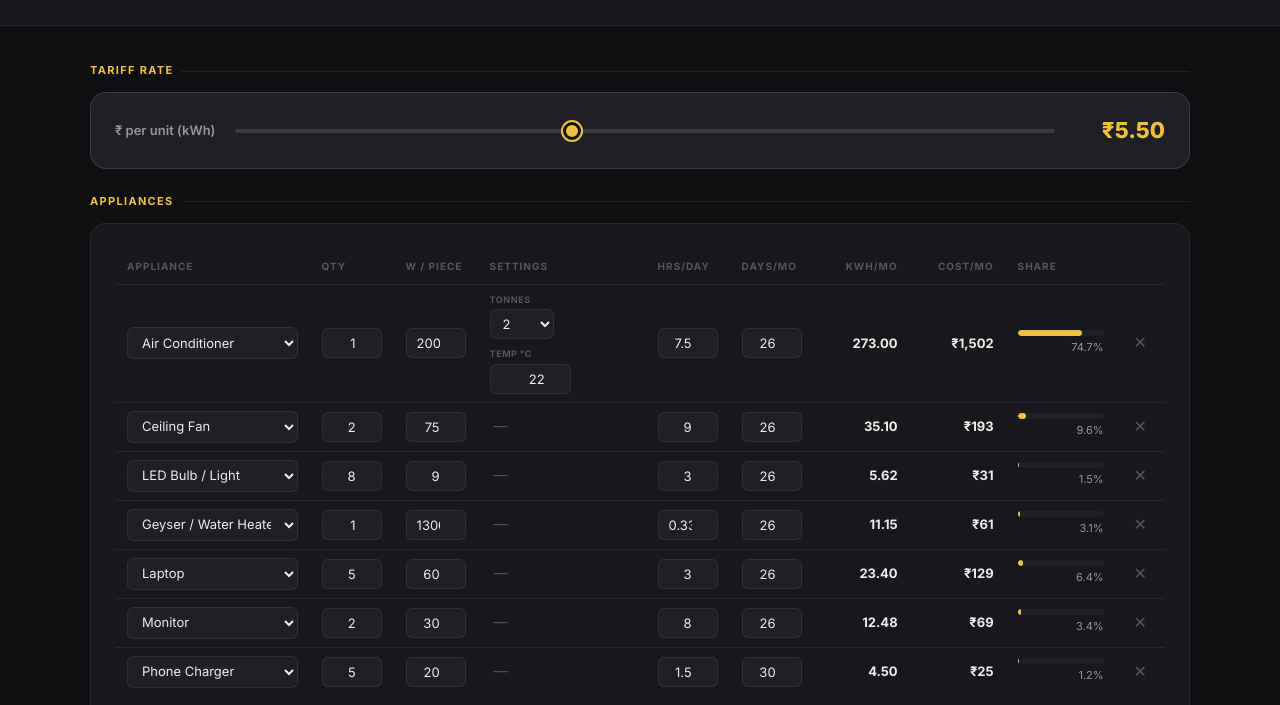
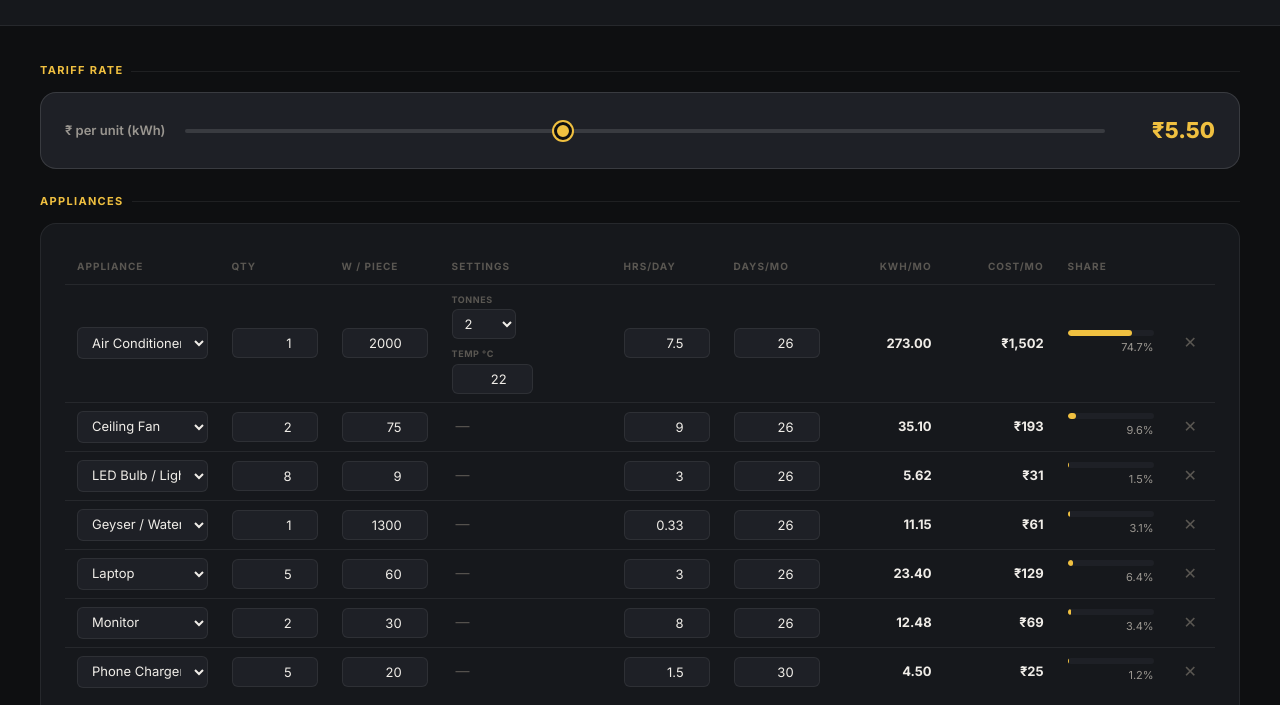
Before and after one commit to jiteshcb1/electricity-calculator, a plain HTML site: page index.html in a window 1280 px wide. Shown: the part 85-790 px from the top of the page. Drawn offline with Linux system fonts and the light colour scheme.

Commit message:
Update index.html

```diff
--- a/index.html
+++ b/index.html
@@ -68,7 +68,7 @@
     font-family: var(--font-mono);
   }
 
-  .container { max-width: 1180px; margin: 0 auto; padding: 36px 40px 80px; }
+  .container { max-width: 1400px; margin: 0 auto; padding: 36px 40px 80px; }
 
   /* Section labels */
   .section-label {
@@ -199,10 +199,10 @@
   td input[type=number] { text-align: right; }
   td select { cursor: pointer; }
 
-  .col-name { min-width: 180px; }
-  .col-num { width: 84px; }
-  .col-settings { width: 168px; }
-  .col-result { width: 96px; text-align: right; }
+  .col-name { min-width: 140px; max-width: 160px; }
+  .col-num { width: 110px; }
+  .col-settings { width: 172px; }
+  .col-result { width: 112px; text-align: right; }
   .col-share { width: 110px; }
 
   /* Type-specific settings cell */
```
